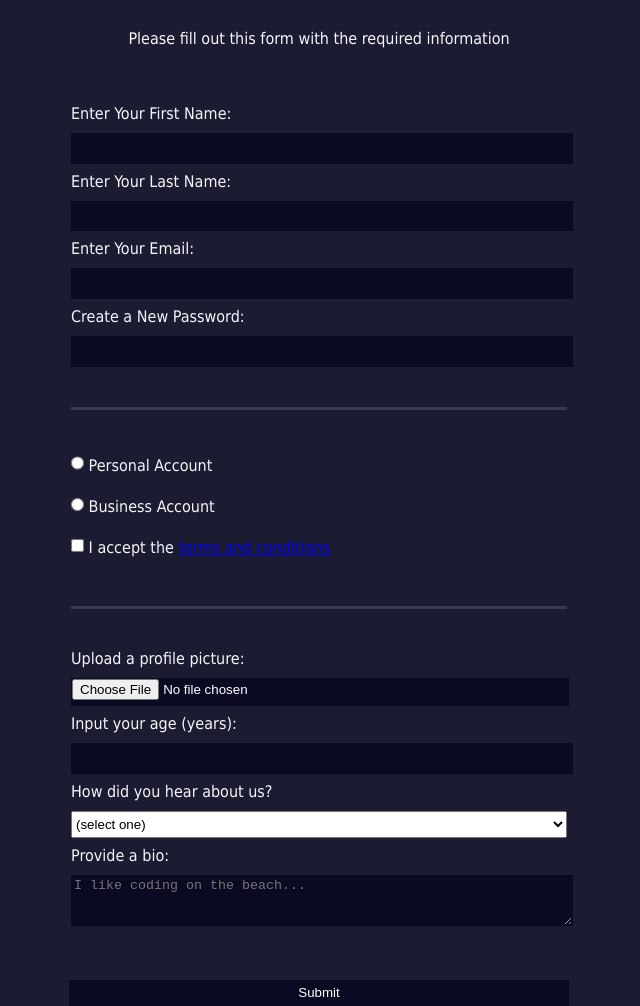
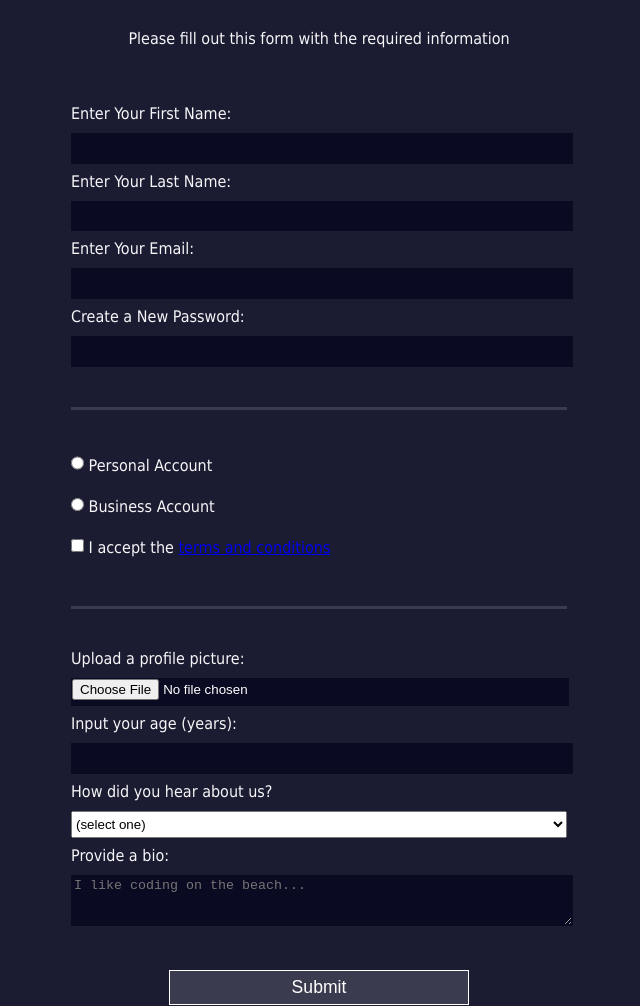
Before and after one commit to Vadim-Akmeev/Registration-form, a plain HTML site: page index.html in a window 1280 px wide. Shown: the part 73-1079 px from the top of the page, without its empty margins (321-961 px from the left). Drawn offline with Linux system fonts and the light colour scheme.

Commit message:
Update styles.css

```diff
--- a/styles.css
+++ b/styles.css
@@ -52,3 +52,14 @@ body {
     margin: 0 0 0.5em 0;
     vertical-align: middle;
   }
+
+
+  input[type="submit"] {
+    display: block;
+    width: 60%;
+    margin: 0 auto;
+    height: 2em;
+    font-size: 1.1rem;
+    background-color: #3b3b4f;
+    border-color: white;
+  }
```
